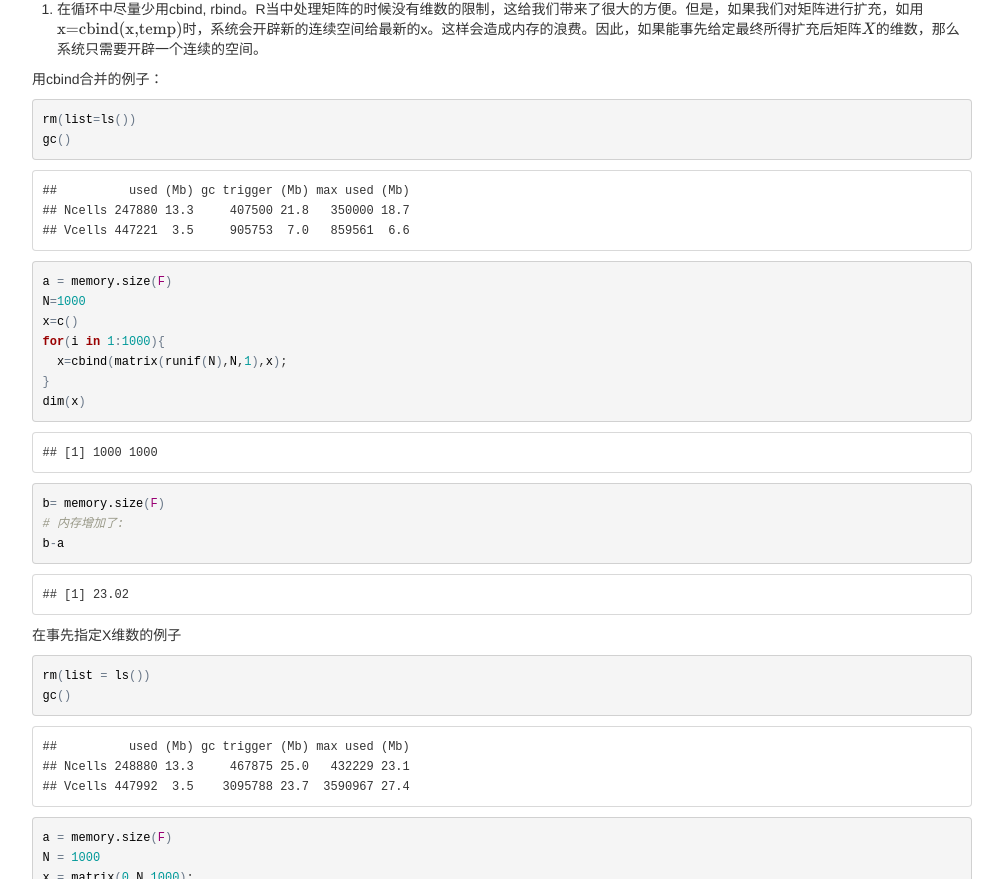
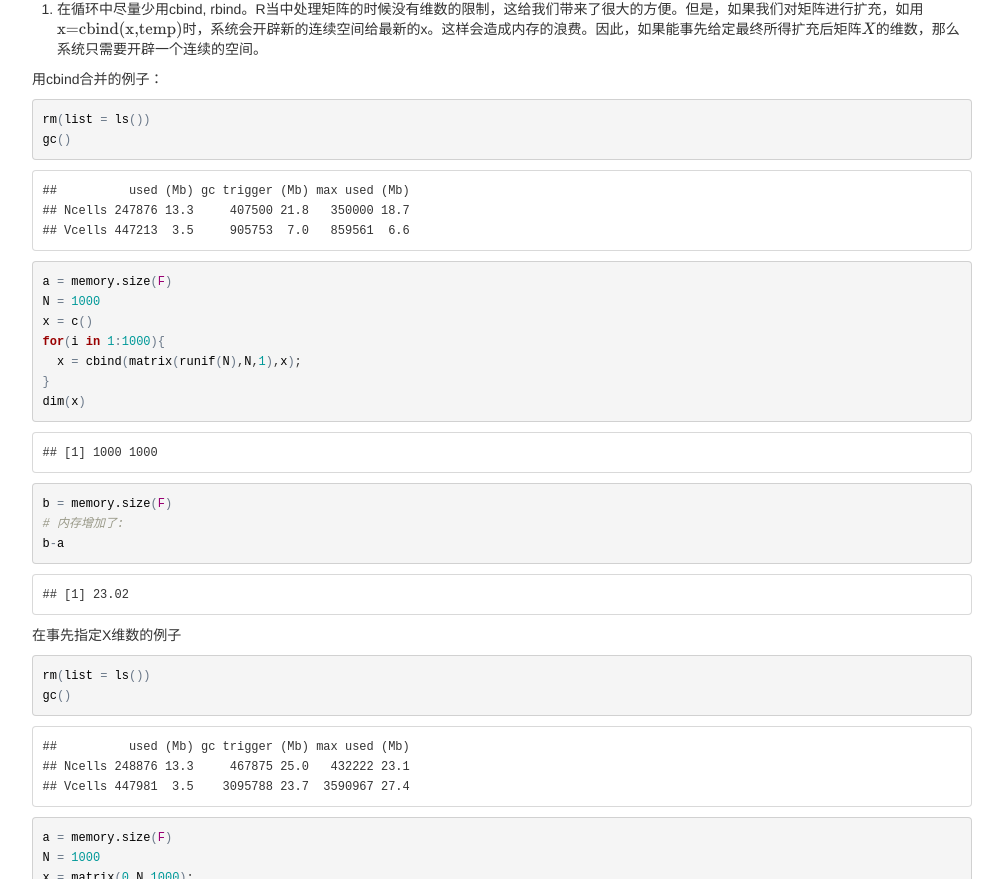
Before and after one commit to kuangzhou/cn, a Jekyll site: the page _posts/2014-12-03-r-memory.html, which Jekyll copies as it is, in a window 1280 px wide and 1400 px high. Shown: the part 211-1090 px from the top of the window, without its empty margins (138-1141 px from the left). Built offline with Jekyll 4.4.1, drawn with Linux system fonts in a browser that asks for light colours; Markdown is read by kramdown in place of the engine named in the settings; formulas are drawn with MathJax 3; some of the changed text lies outside the part shown.

Commit message:
first pist

```diff
--- a/_posts/2014-12-03-r-memory.html
+++ b/_posts/2014-12-03-r-memory.html
@@ -65,20 +65,20 @@ if (window.hljs && document.readyState && document.readyState === "complete") {
 <li>在循环中尽量少用cbind, rbind。R当中处理矩阵的时候没有维数的限制，这给我们带来了很大的方便。但是，如果我们对矩阵进行扩充，如用<span class="math">\(\text{x=cbind(x,temp)}\)</span>时，系统会开辟新的连续空间给最新的x。这样会造成内存的浪费。因此，如果能事先给定最终所得扩充后矩阵<span class="math">\(X\)</span>的维数，那么系统只需要开辟一个连续的空间。</li>
 </ol>
 <p>用cbind合并的例子：</p>
-<pre class="r"><code>rm(list=ls())
+<pre class="r"><code>rm(list = ls())
 gc()</code></pre>
 <pre><code>##          used (Mb) gc trigger (Mb) max used (Mb)
-## Ncells 247880 13.3     407500 21.8   350000 18.7
-## Vcells 447221  3.5     905753  7.0   859561  6.6</code></pre>
+## Ncells 247876 13.3     407500 21.8   350000 18.7
+## Vcells 447213  3.5     905753  7.0   859561  6.6</code></pre>
 <pre class="r"><code>a = memory.size(F)
-N=1000
-x=c()
+N = 1000
+x = c()
 for(i in 1:1000){
-  x=cbind(matrix(runif(N),N,1),x);
+  x = cbind(matrix(runif(N),N,1),x);
 }
 dim(x)</code></pre>
 <pre><code>## [1] 1000 1000</code></pre>
-<pre class="r"><code>b= memory.size(F)
+<pre class="r"><code>b = memory.size(F)
 # 内存增加了:
 b-a</code></pre>
 <pre><code>## [1] 23.02</code></pre>
@@ -86,8 +86,8 @@ b-a</code></pre>
 <pre class="r"><code>rm(list = ls())
 gc()</code></pre>
 <pre><code>##          used (Mb) gc trigger (Mb) max used (Mb)
-## Ncells 248880 13.3     467875 25.0   432229 23.1
-## Vcells 447992  3.5    3095788 23.7  3590967 27.4</code></pre>
+## Ncells 248876 13.3     467875 25.0   432222 23.1
+## Vcells 447981  3.5    3095788 23.7  3590967 27.4</code></pre>
 <pre class="r"><code>a = memory.size(F)
 N = 1000
 x = matrix(0,N,1000);
```
Also changed, not shown: other parts of _posts/2014-12-03-r-memory.html (+4 -4 lines).
